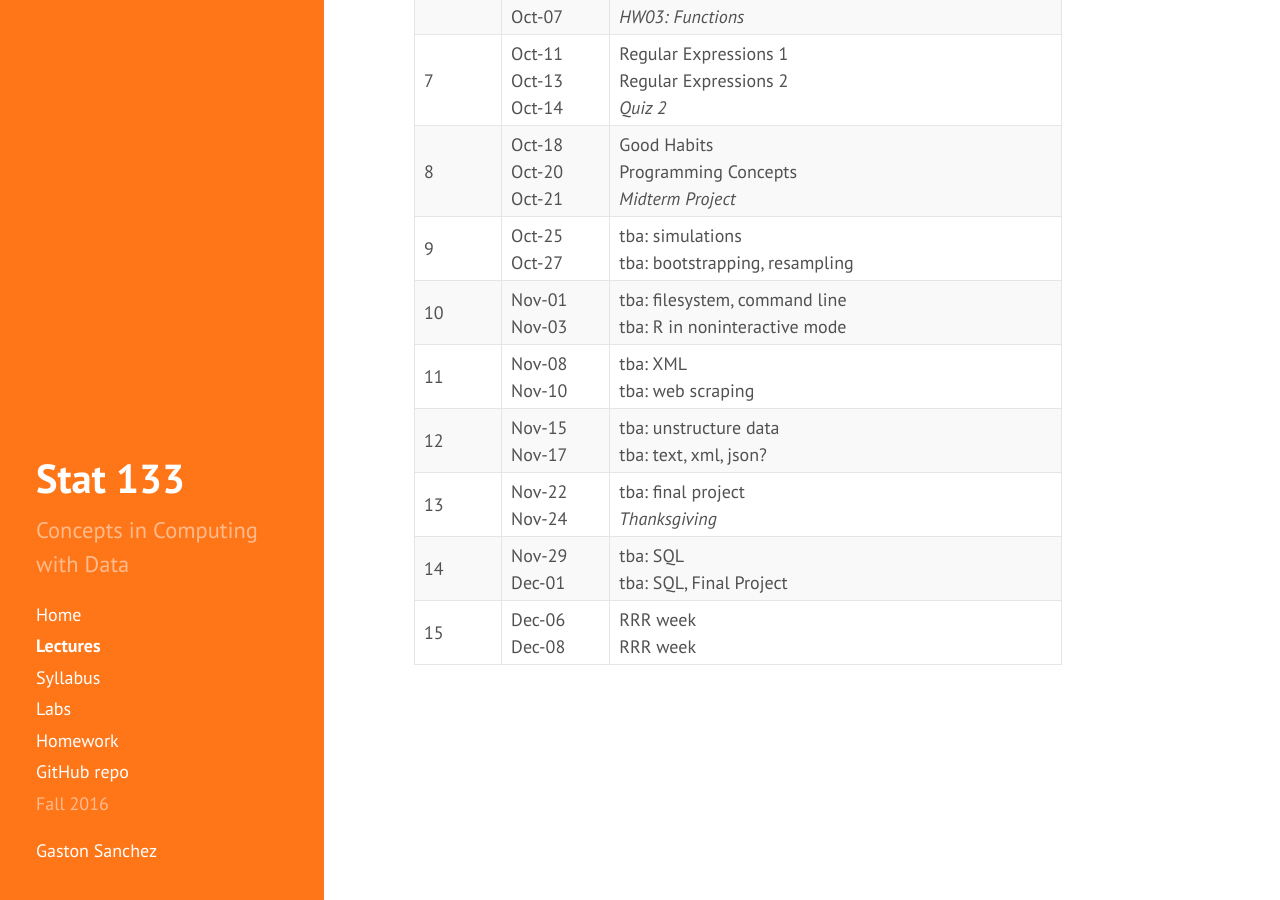
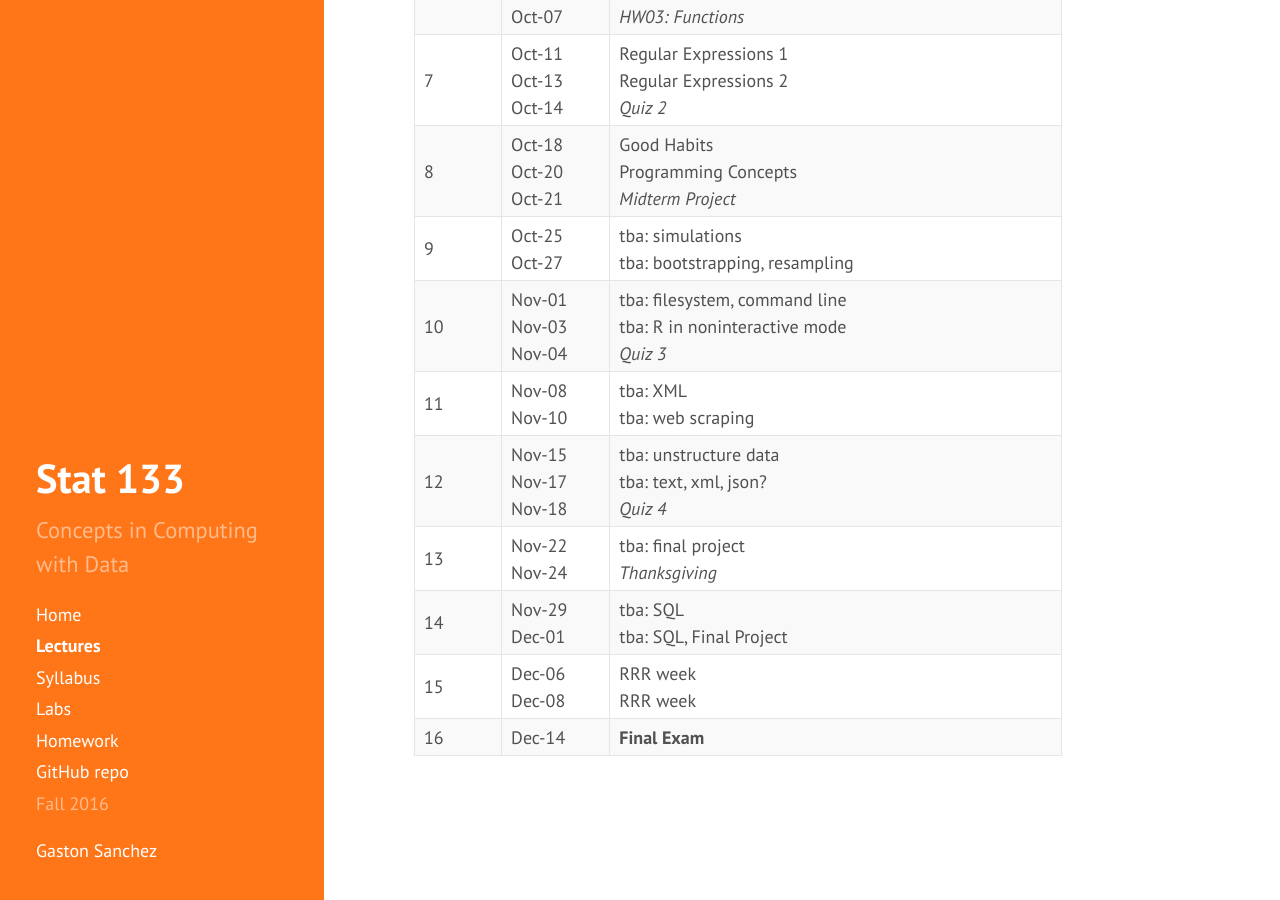
Before and after one commit to gastonstat/relic-stat133, a Jekyll site: the page built from lectures/index.md, in a window 1280 px wide and 900 px high, scrolled down 741 px. Built offline with Jekyll 4.4.1, drawn with Linux system fonts in a browser that asks for light colours; nearby versions of some CDN libraries.

Commit message:
lectures: added dates for quiz 3 and 4

```diff
--- a/lectures/index.md
+++ b/lectures/index.md
@@ -137,10 +137,12 @@ Tentative calendar of lectures, Fall 2016
       <td>10</td>
       <td>
         Nov-01<br>
-        Nov-03</td>
+        Nov-03<br>
+        Nov-04</td>
       <td>
         tba: filesystem, command line <br>
-        tba: R in noninteractive mode
+        tba: R in noninteractive mode<br>
+        <em>Quiz 3</em>
       </td>
     </tr>
     <tr>
@@ -157,10 +159,12 @@ Tentative calendar of lectures, Fall 2016
       <td>12</td>
       <td>
         Nov-15<br>
-        Nov-17</td>
+        Nov-17<br>
+        Nov-18</td>
       <td>
         tba: unstructure data <br>
-        tba: text, xml, json?
+        tba: text, xml, json?<br>
+        <em>Quiz 4</em>
       </td>
     </tr>
     <tr>
@@ -193,5 +197,13 @@ Tentative calendar of lectures, Fall 2016
         RRR week
       </td>
     </tr>
+    <tr>
+      <td>16</td>
+      <td>
+        Dec-14</td>
+      <td>
+        <b>Final Exam</b>
+      </td>
+    </tr>
   </tbody>
 </table>
```
